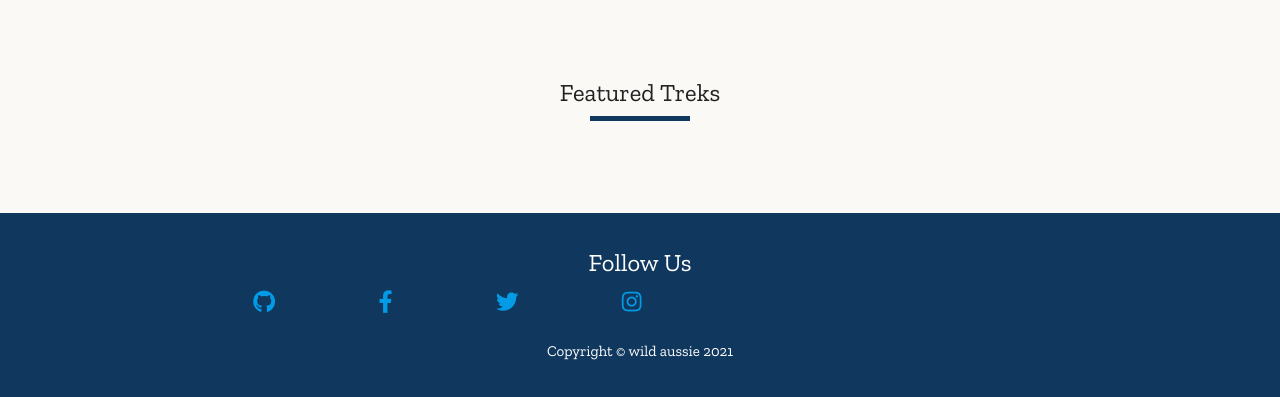
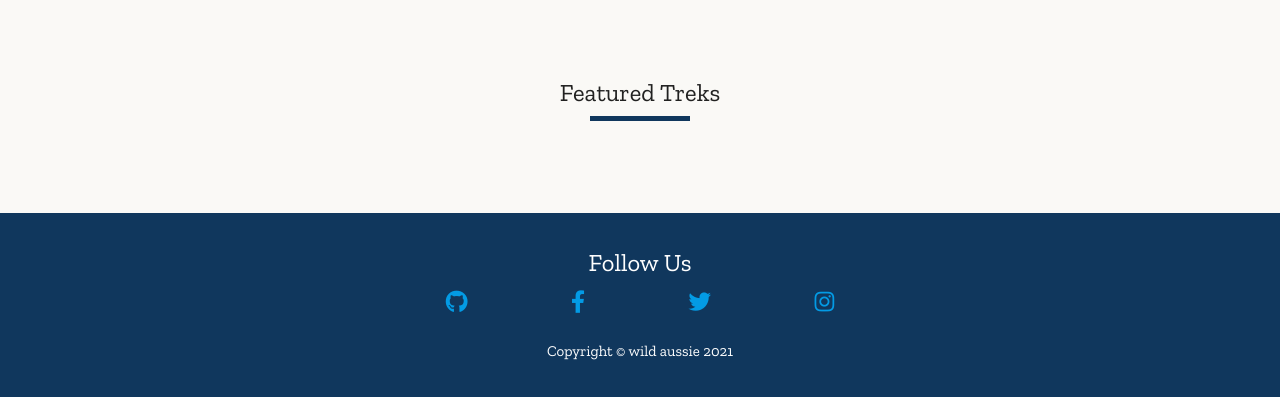
Before and after one commit to Joan-Amudu/Wild-Aussie, a Flask app: page / in a window 1280 px wide. Shown: the part 865-1262 px from the top of the page. Run offline with Flask 2, Linux system fonts and the light colour scheme; data that the repository does not hold is empty; some libraries are stand-ins or nearby versions.

Commit message:
Format and beautify code

```diff
--- a/app.py
+++ b/app.py
@@ -158,10 +158,9 @@ def contact():
 
 @app.route("/create_post", methods=["GET", "POST"])
 def create_post():
-    """
     if "user" not in session:
         return redirect(url_for("login"))
-    """
+
     if request.method == "POST":
         task = {
             "title": request.form.get("title"),
--- a/static/css/style.css
+++ b/static/css/style.css
@@ -112,17 +112,11 @@ btn:hover {
 
 /*-- Footer --*/
 
-.social {
-	display: flex;
-	justify-content: space-around;
-
-}
-
 .social a {
 	font-size: 1.5rem;
 	padding: 0 50px;
+	justify-content: space-around;
 }
 .social a:hover {
 	color: #FAF9F6;
-	transform: scale(1.4);
 }
--- a/templates/base.html
+++ b/templates/base.html
@@ -84,15 +84,17 @@
          {% endblock %}
       </main>
       <!-- Footer -->
-      <footer class="page-footer social">
+      <footer class="page-footer">
          <div class="container">
             <div class="row">
-               <div class="col s12">
+               <div class="col s12 center-align">
                   <h5 class="white-text center-align">Follow Us</h5>
+                  <div class="social">
                      <a href="https://github.com/Joan-Amudu" target="_blank"><i class="fab fa-github"></i></a>
                      <a href="https://www.facebook.com" target="_blank"><i class="fab fa-facebook-f"></i></a>
                      <a href="https://www.twitter.com" target="_blank"><i class="fab fa-twitter"></i></a>
                      <a href="https://www.instagram.com/" target="_blank"><i class="fab fa-instagram"></i></a>
+                  </div>
                </div>
             </div>
             <div class="row">
```
Also changed, not shown: templates/show_post.html (+10 -8 lines).
